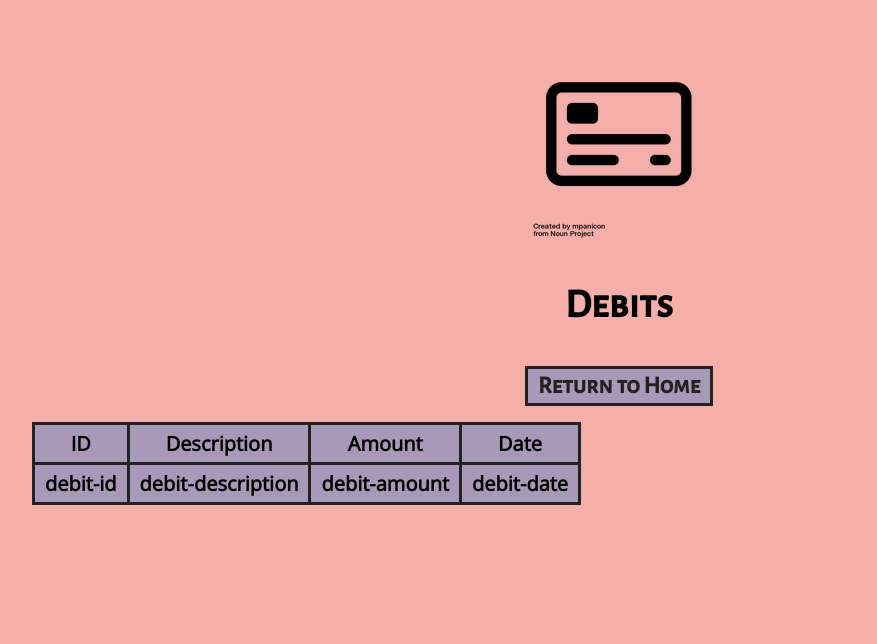
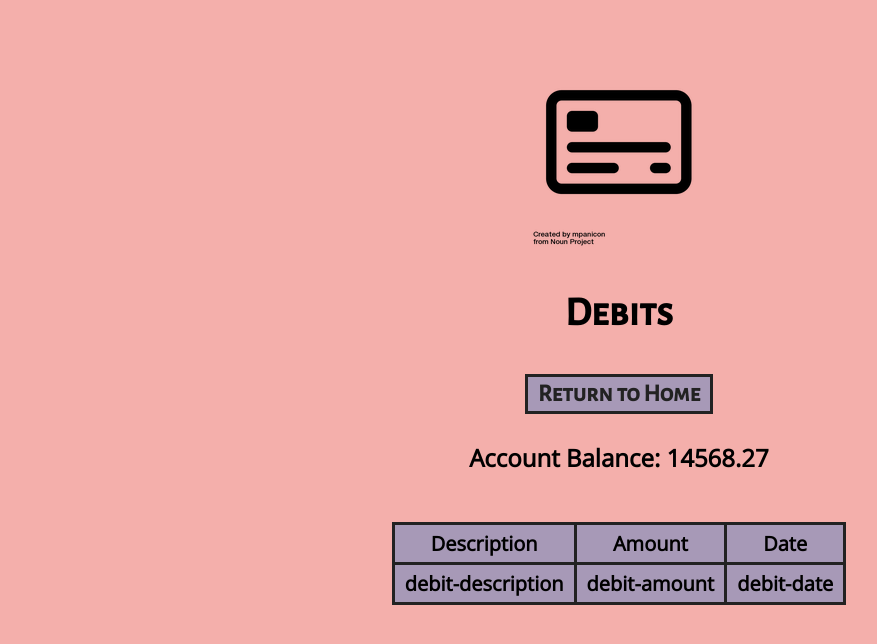
Before and after one commit to vilnytskyy/-summer-2021-39548-assignment-4, a React (Create React App) app: page /debits in a window 1280 px wide. Shown: the top 644 px of the page, without its empty margins (21-898 px from the left). Built offline with nearby package versions, Linux system fonts and the light colour scheme; no server answers.

Commit message:
Added account balance view to debits and credits, updated account balance look

```diff
--- a/src/components/AccountBalance.js
+++ b/src/components/AccountBalance.js
@@ -3,8 +3,8 @@ import React, { Component } from 'react';
 class AccountBalance extends Component {
     render() {
         return (
-            <div>
-                Balance: {this.props.accountBalance}
+            <div className="balance">
+                Account Balance: {this.props.accountBalance}
             </div>
         );
     }
--- a/src/components/Credits.js
+++ b/src/components/Credits.js
@@ -1,17 +1,40 @@
 import React, { Component } from 'react';
 import { Link } from 'react-router-dom';
-import credit from '../imgs/credit.png';
+import creditImg from '../imgs/credit.png';
+import Display from './Display';
+import AccountBalance from './AccountBalance';
 
 class Credits extends Component {
     render() {
+        const row = this.props.creditInfo.map((temp) =>
+            <Display data={temp} key={temp.id}/>
+        );
+
         return (
             <div className="Credits">
                 <div className="Credits-header">
-                    <img src={credit} alt="Credit Card by Ricki Tri Putra from the Noun Project" />
+                    <img src={creditImg} alt="Credit Card by Ricki Tri Putra from the Noun Project" />
                     <h1>Credits</h1>
                 </div>
 
                 <Link className="link" id="home" to="/">Return to Home</Link>
+
+                <div>
+                    <AccountBalance accountBalance={this.props.accountBalance} />
+                </div>
+
+                <div>
+                    <table>
+                        <tbody>
+                            <tr>
+                                <td>Description</td>
+                                <td>Amount</td>
+                                <td>Date</td>
+                            </tr>
+                            {row}
+                        </tbody>
+                    </table>
+                </div>
             </div>
         );
     }
--- a/src/components/Debits.js
+++ b/src/components/Debits.js
@@ -1,40 +1,37 @@
 import React, { Component } from 'react';
 import { Link } from 'react-router-dom';
-import axios from 'axios';
-import debit from '../imgs/debit.png';
+import debitImg from '../imgs/debit.png';
 import Display from './Display';
+import AccountBalance from './AccountBalance';
 
 class Debits extends Component {
     render() {
-        const debitRow = this.props.debitInfo.map((temp) =>
+        const row = this.props.debitInfo.map((temp) =>
             <Display data={temp} key={temp.id}/>
-            // <tr key={temp.id}>
-            //     <td>{temp.id}</td>
-            //     <td>{temp.description}</td>
-            //     <td>{temp.amount}</td>
-            //     <td>{temp.date}</td>
-            // </tr>
         );
 
         return (
             <div className="Debits">
                 <div className="Debits-header">
-                    <img src={debit} alt="debit card by mpanicon from the Noun Project" />
+                    <img src={debitImg} alt="debit card by mpanicon from the Noun Project" />
                     <h1>Debits</h1>
                 </div>
 
                 <Link className="link" id="home" to="/">Return to Home</Link>
 
                 <div>
+                    <AccountBalance accountBalance={this.props.accountBalance} />
+                </div>
+
+                <div>
                     <table>
                         <tbody>
                             <tr>
-                                <td>ID</td>
                                 <td>Description</td>
                                 <td>Amount</td>
                                 <td>Date</td>
                             </tr>
-                            {debitRow}
+                            {row}
                         </tbody>
                     </table>
                 </div>
--- a/src/components/Display.js
+++ b/src/components/Display.js
@@ -11,7 +11,6 @@ class Display extends Component {
 
         return (
             <tr className={"Display " + id}>
-                <td>{id}</td>
                 <td>{description}</td>
                 <td>{amount}</td>
                 <td>{date}</td>
--- a/src/components/Home.js
+++ b/src/components/Home.js
@@ -16,7 +16,9 @@ class Home extends Component {
                 <Link className="link" to="/credits">Credits</Link>
                 <Link className="link" to="/debits">Debits</Link>
 
-                <AccountBalance accountBalance={this.props.accountBalance} />
+                <div>
+                    <AccountBalance accountBalance={this.props.accountBalance} />
+                </div>
             </div>
         );
     }
--- a/src/css/index.css
+++ b/src/css/index.css
@@ -1,5 +1,4 @@
 body {
-    margin: 0;
     -webkit-font-smoothing: antialiased;
     -moz-osx-font-smoothing: grayscale;
     background-color: #F4AFAB;
@@ -18,7 +17,7 @@ div {
     font-family: 'Alegreya Sans SC', sans-serif;
     color: #222222;
     text-decoration: none;
-    font-size: 18pt;
+    font-size: 24px;
     background-color: #A799B7;
     padding: 5px 10px;
     margin: 5px;
@@ -29,10 +28,17 @@ div {
     background-color: #A9B799;
 }
 
-table, tr, td {
+.balance {
+    font-size: 24px;
+}
+
+table {
+    margin: auto;
+    border-collapse: collapse;
+}
+
+tr, td {
     border: 3px solid #222222;
-    border-collapse: collapse;
     padding: 5px 10px;
-    margin: 5px;
     background-color: #A799B7;
 }
```
